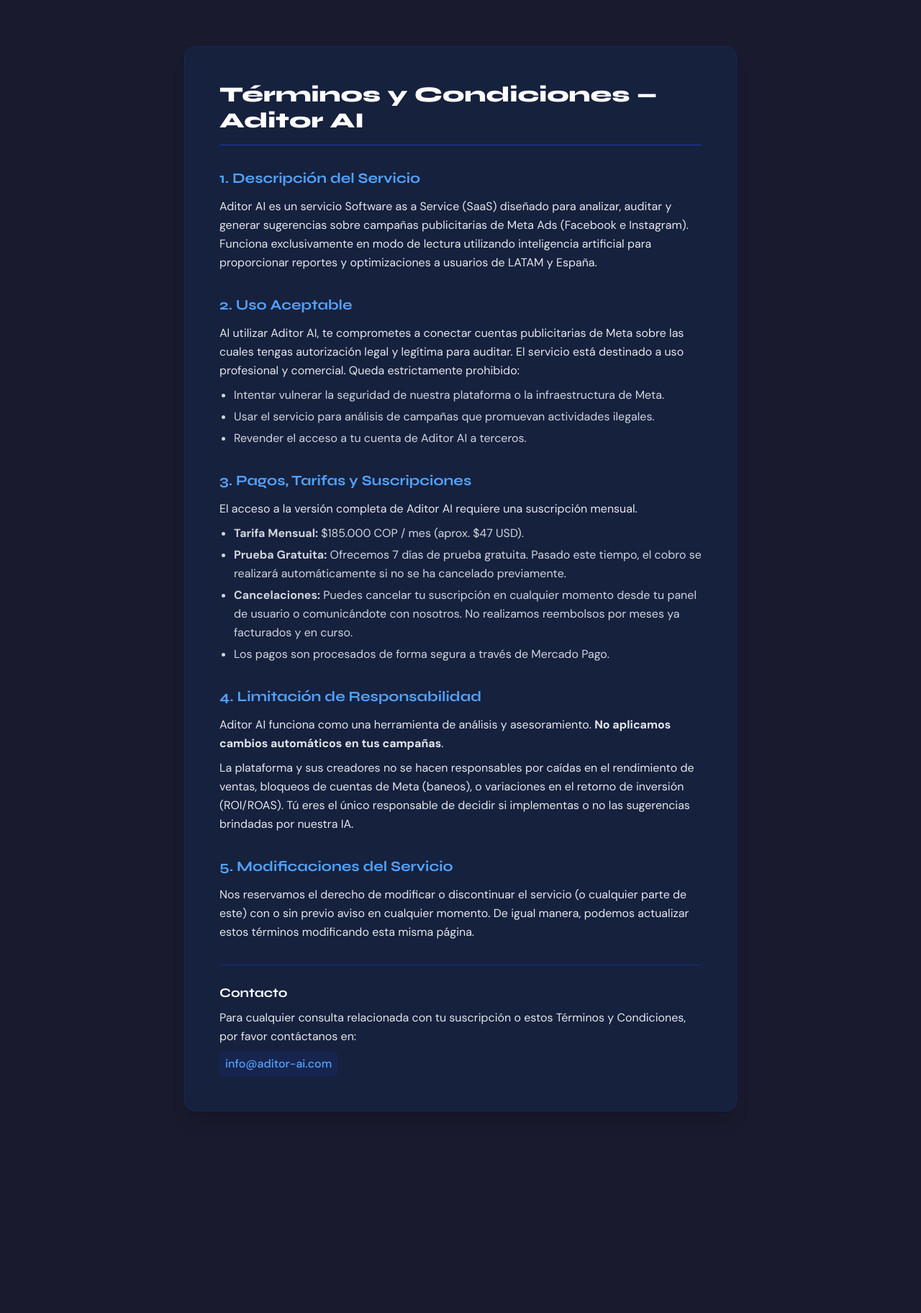
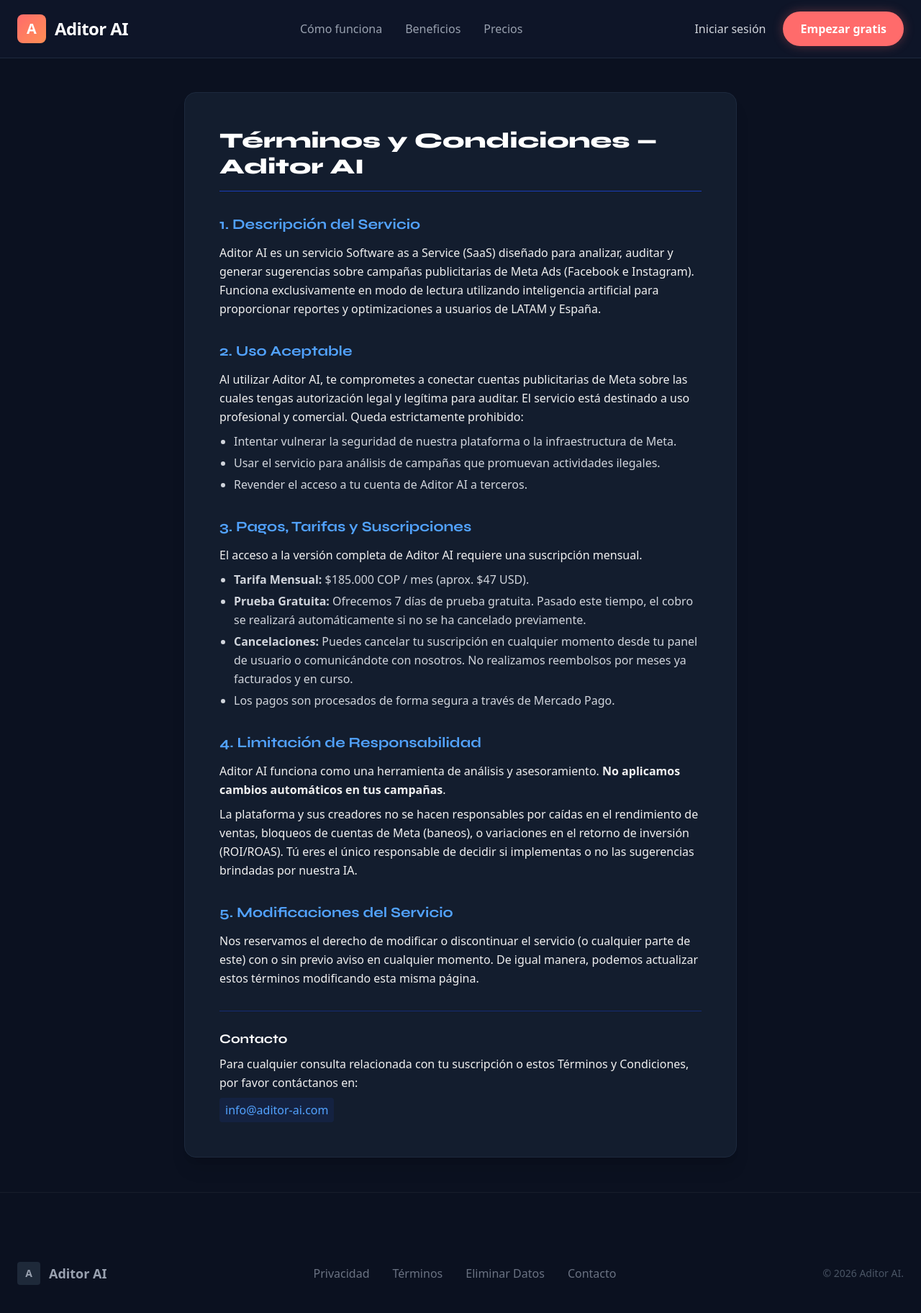
Before and after one commit to Jairvaguas/aditor-ai, a Next.js app: page /terminos in a window 1280 px wide. Shown: the top 1824 px of the page at 72% size. Before the commit the page ends 1608 px from the top, so only its background shows below. Built offline with nearby package versions, Linux system fonts and the light colour scheme.

Commit message:
feat: apply global layout with Navbar, Footer, and #0B1120 theme to secondary pages

```diff
--- a/src/app/eliminar-datos/page.tsx
+++ b/src/app/eliminar-datos/page.tsx
@@ -1,7 +1,11 @@
+import Navbar from "@/components/Navbar";
+import Footer from "@/components/Footer";
+
 export default function EliminarDatos() {
     return (
-        <div className="min-h-screen bg-[#1A1A2E] text-gray-200 py-16 px-4 sm:px-6 lg:px-8">
-            <div className="max-w-3xl mx-auto bg-[#16213E] rounded-2xl shadow-xl overflow-hidden p-8 sm:p-12 border border-blue-900/30">
+        <div className="flex flex-col min-h-screen bg-[#0B1120] text-[#F0F0F0] font-sans selection:bg-[#FF6B6B]/30 pt-32">
+            <Navbar />
+            <main className="flex-grow max-w-3xl mx-auto bg-[#131D2E] rounded-2xl shadow-xl overflow-hidden p-8 sm:p-12 border border-slate-800 w-full mb-12">
                 <h1 className="text-3xl font-extrabold text-white mb-8 border-b border-blue-800 pb-4">
                     Solicitud de Eliminación de Datos
                 </h1>
@@ -44,7 +48,8 @@ export default function EliminarDatos() {
                         </ul>
                     </section>
                 </div>
-            </div>
+            </main>
+            <Footer />
         </div>
     );
 }
--- a/src/app/page.tsx
+++ b/src/app/page.tsx
@@ -1,33 +1,13 @@
 import Link from "next/link";
 import { ArrowRight, Search, TrendingUp, Clock, AlertTriangle, CheckCircle2, Zap, Repeat } from "lucide-react";
+import Navbar from "@/components/Navbar";
+import Footer from "@/components/Footer";
 
 export default function Home() {
   return (
     <main className="flex min-h-screen flex-col bg-[#0B1120] text-[#F0F0F0] font-sans selection:bg-[#FF6B6B]/30">
       {/* 1. Navbar Fija */}
-      <nav className="fixed top-0 left-0 w-full z-50 bg-slate-900/80 backdrop-blur-md border-b border-slate-800 py-4">
-        <div className="max-w-7xl mx-auto px-6 h-12 flex items-center justify-between">
-          <div className="flex items-center gap-3">
-            <div className="w-10 h-10 rounded-lg bg-gradient-to-br from-[#FF6B6B] to-[#ff8e53] flex items-center justify-center font-bold text-white text-xl">A</div>
-            <span className="text-2xl font-bold tracking-tight">Aditor AI</span>
-          </div>
-
-          <div className="hidden md:flex gap-8 text-base font-medium text-gray-400">
-            <a href="#como-funciona" className="hover:text-white transition-colors">Cómo funciona</a>
-            <a href="#caracteristicas" className="hover:text-white transition-colors">Beneficios</a>
-            <a href="#precios" className="hover:text-white transition-colors">Precios</a>
-          </div>
-
-          <div className="flex items-center gap-6">
-            <Link href="/registro" className="hidden sm:block text-base font-medium text-gray-300 hover:text-white transition-colors">
-              Iniciar sesión
-            </Link>
-            <Link href="/conectar" className="bg-[#FF6B6B] hover:bg-[#ff5252] text-white px-6 py-3 rounded-full text-base font-bold transition-all shadow-[0_0_15px_rgba(255,107,107,0.3)] hover:shadow-[0_0_25px_rgba(255,107,107,0.5)]">
-              Empezar gratis
-            </Link>
-          </div>
-        </div>
-      </nav>
+      <Navbar />
 
       {/* 2. Hero Section (2 Columnas) */}
       <section className="relative min-h-screen pt-20 pb-20 overflow-hidden w-full">
@@ -63,7 +43,7 @@ export default function Home() {
             <div className="bg-slate-900 rounded-2xl border border-slate-700 p-6 shadow-2xl relative transform lg:rotate-2 lg:hover:rotate-0 transition-transform duration-500">
               <div className="flex items-center gap-2 mb-4 pb-4 border-b border-slate-800">
                 <div className="w-3 h-3 rounded-full bg-green-400 animate-pulse"></div>
-                <span className="text-slate-400 text-sm font-mono">aditor_report.json</span>
+                <span className="text-green-400 text-sm font-medium">En vivo</span>
               </div>
 
               <div className="space-y-4">
@@ -222,27 +202,7 @@ export default function Home() {
       </section>
 
       {/* 6. Footer */}
-      <footer className="bg-[#0B1120] py-24 border-t border-white/5 w-full">
-        <div className="max-w-7xl mx-auto px-6 w-full">
-          <div className="flex flex-col md:flex-row justify-between items-center gap-8">
-            <div className="flex items-center gap-3">
-              <div className="w-8 h-8 rounded bg-gray-800 flex items-center justify-center font-bold text-gray-400 text-sm">A</div>
-              <span className="font-bold text-gray-400 text-lg">Aditor AI</span>
-            </div>
-
-            <div className="flex flex-wrap justify-center gap-8 text-base text-gray-500">
-              <Link href="/privacidad" className="hover:text-white transition-colors">Privacidad</Link>
-              <Link href="/terminos" className="hover:text-white transition-colors">Términos</Link>
-              <Link href="/eliminar-datos" className="hover:text-white transition-colors">Eliminar Datos</Link>
-              <a href="mailto:info@aditor-ai.com" className="hover:text-white transition-colors">Contacto</a>
-            </div>
-
-            <div className="text-sm text-gray-600">
-              © {new Date().getFullYear()} Aditor AI.
-            </div>
-          </div>
-        </div>
-      </footer>
+      <Footer />
     </main>
   );
 }
--- a/src/app/privacidad/page.tsx
+++ b/src/app/privacidad/page.tsx
@@ -1,7 +1,11 @@
+import Navbar from "@/components/Navbar";
+import Footer from "@/components/Footer";
+
 export default function PrivacyPolicy() {
     return (
-        <div className="min-h-screen bg-[#1A1A2E] text-gray-200 py-16 px-4 sm:px-6 lg:px-8">
-            <div className="max-w-3xl mx-auto bg-[#16213E] rounded-2xl shadow-xl overflow-hidden p-8 sm:p-12 border border-blue-900/30">
+        <div className="flex flex-col min-h-screen bg-[#0B1120] text-[#F0F0F0] font-sans selection:bg-[#FF6B6B]/30 pt-32">
+            <Navbar />
+            <main className="flex-grow max-w-3xl mx-auto bg-[#131D2E] rounded-2xl shadow-xl overflow-hidden p-8 sm:p-12 border border-slate-800 w-full mb-12">
                 <h1 className="text-3xl font-extrabold text-white mb-8 border-b border-blue-800 pb-4">
                     Política de Privacidad — Aditor AI
                 </h1>
@@ -71,7 +75,8 @@ export default function PrivacyPolicy() {
                         </p>
                     </section>
                 </div>
-            </div>
+            </main>
+            <Footer />
         </div>
     );
 }
--- a/src/app/terminos/page.tsx
+++ b/src/app/terminos/page.tsx
@@ -1,7 +1,11 @@
+import Navbar from "@/components/Navbar";
+import Footer from "@/components/Footer";
+
 export default function TerminosYCondiciones() {
     return (
-        <div className="min-h-screen bg-[#1A1A2E] text-gray-200 py-16 px-4 sm:px-6 lg:px-8">
-            <div className="max-w-3xl mx-auto bg-[#16213E] rounded-2xl shadow-xl overflow-hidden p-8 sm:p-12 border border-blue-900/30">
+        <div className="flex flex-col min-h-screen bg-[#0B1120] text-[#F0F0F0] font-sans selection:bg-[#FF6B6B]/30 pt-32">
+            <Navbar />
+            <main className="flex-grow max-w-3xl mx-auto bg-[#131D2E] rounded-2xl shadow-xl overflow-hidden p-8 sm:p-12 border border-slate-800 w-full mb-12">
                 <h1 className="text-3xl font-extrabold text-white mb-8 border-b border-blue-800 pb-4">
                     Términos y Condiciones — Aditor AI
                 </h1>
@@ -64,7 +68,8 @@ export default function TerminosYCondiciones() {
                         </p>
                     </section>
                 </div>
-            </div>
+            </main>
+            <Footer />
         </div>
     );
 }
--- /dev/null
+++ b/src/components/Footer.tsx
@@ -0,0 +1,27 @@
+import Link from "next/link";
+
+export default function Footer() {
+    return (
+        <footer className="bg-[#0B1120] py-24 border-t border-white/5 w-full">
+            <div className="max-w-7xl mx-auto px-6 w-full">
+                <div className="flex flex-col md:flex-row justify-between items-center gap-8">
+                    <div className="flex items-center gap-3">
+                        <div className="w-8 h-8 rounded bg-gray-800 flex items-center justify-center font-bold text-gray-400 text-sm">A</div>
+                        <span className="font-bold text-gray-400 text-lg">Aditor AI</span>
+                    </div>
+
+                    <div className="flex flex-wrap justify-center gap-8 text-base text-gray-500">
+                        <Link href="/privacidad" className="hover:text-white transition-colors">Privacidad</Link>
+                        <Link href="/terminos" className="hover:text-white transition-colors">Términos</Link>
+                        <Link href="/eliminar-datos" className="hover:text-white transition-colors">Eliminar Datos</Link>
+                        <a href="mailto:info@aditor-ai.com" className="hover:text-white transition-colors">Contacto</a>
+                    </div>
+
+                    <div className="text-sm text-gray-600">
+                        © {new Date().getFullYear()} Aditor AI.
+                    </div>
+                </div>
+            </div>
+        </footer>
+    );
+}
--- /dev/null
+++ b/src/components/Navbar.tsx
@@ -0,0 +1,30 @@
+import Link from "next/link";
+
+export default function Navbar() {
+    return (
+        <nav className="fixed top-0 left-0 w-full z-50 bg-slate-900/80 backdrop-blur-md border-b border-slate-800 py-4">
+            <div className="max-w-7xl mx-auto px-6 h-12 flex items-center justify-between">
+                <Link href="/" className="flex items-center gap-3">
+                    <div className="w-10 h-10 rounded-lg bg-gradient-to-br from-[#FF6B6B] to-[#ff8e53] flex items-center justify-center font-bold text-white text-xl">A</div>
+                    <span className="text-2xl font-bold tracking-tight text-white">Aditor AI</span>
+                </Link>
+
+                {/* These anchor links work best on the main landing page, but providing them anyway */}
+                <div className="hidden md:flex gap-8 text-base font-medium text-gray-400">
+                    <Link href="/#como-funciona" className="hover:text-white transition-colors">Cómo funciona</Link>
+                    <Link href="/#caracteristicas" className="hover:text-white transition-colors">Beneficios</Link>
+                    <Link href="/#precios" className="hover:text-white transition-colors">Precios</Link>
+                </div>
+
+                <div className="flex items-center gap-6">
+                    <Link href="/registro" className="hidden sm:block text-base font-medium text-gray-300 hover:text-white transition-colors">
+                        Iniciar sesión
+                    </Link>
+                    <Link href="/conectar" className="bg-[#FF6B6B] hover:bg-[#ff5252] text-white px-6 py-3 rounded-full text-base font-bold transition-all shadow-[0_0_15px_rgba(255,107,107,0.3)] hover:shadow-[0_0_25px_rgba(255,107,107,0.5)]">
+                        Empezar gratis
+                    </Link>
+                </div>
+            </div>
+        </nav>
+    );
+}
```
Also changed, not shown: src/app/subscribe/page.tsx (+11 -7 lines).
